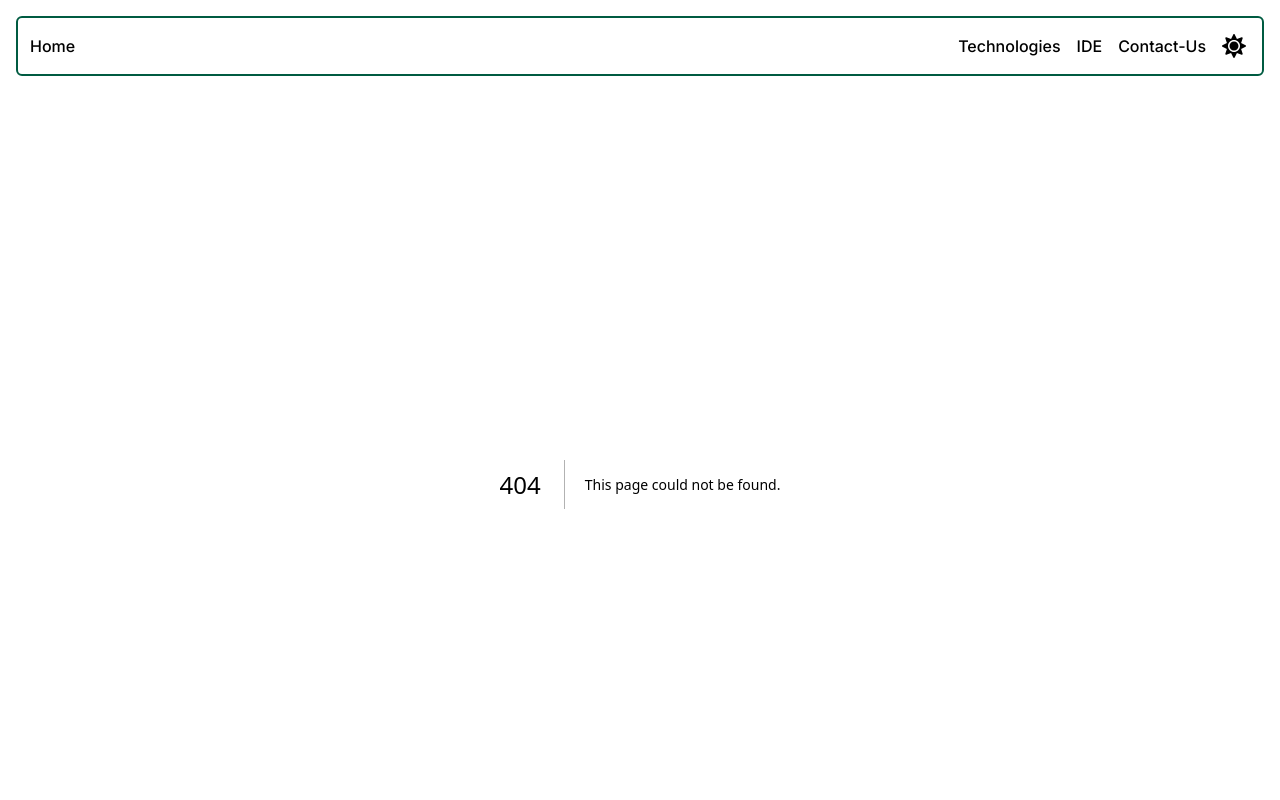
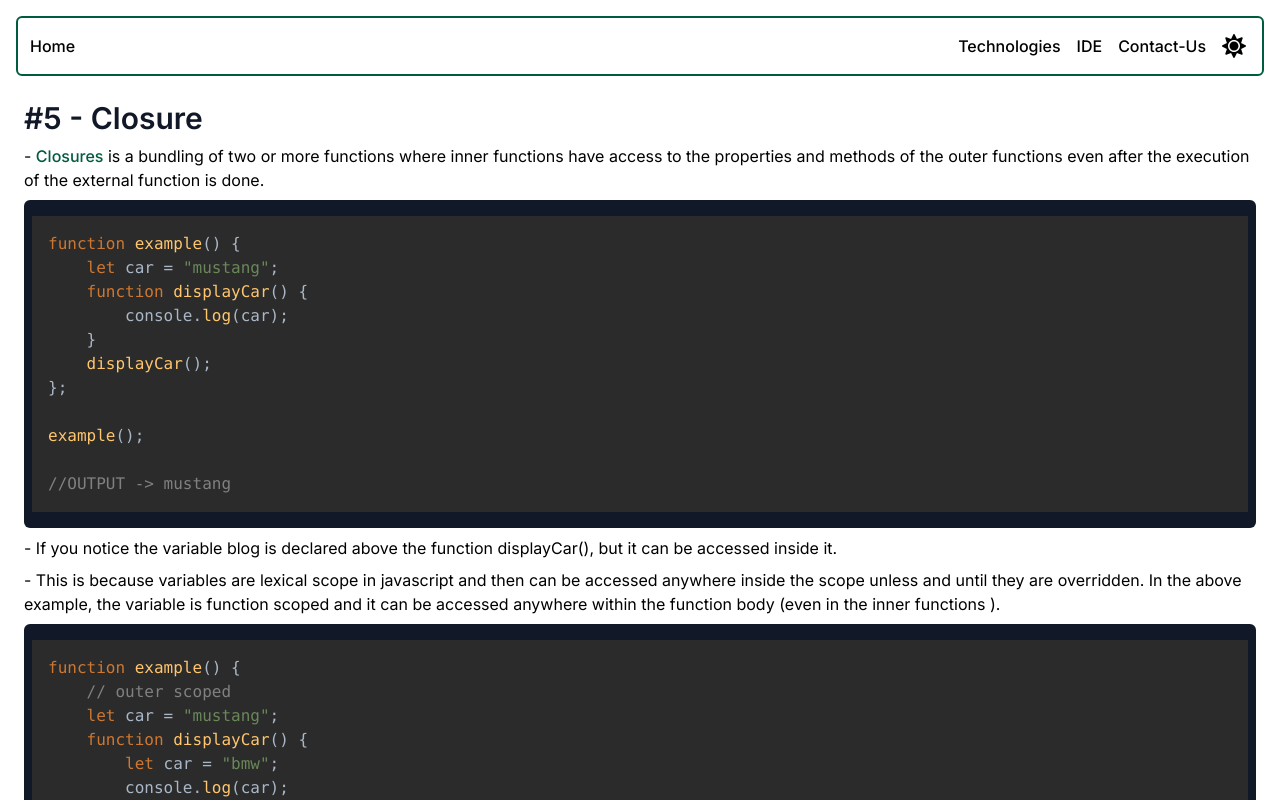
Before and after one commit to Asharalikhan4/JavaScript, a Next.js app in the folder website/: page /closure in a window 1280 px wide. Before the commit this address had no page. Shown: the top 800 px of the page. Built offline with nearby package versions, Linux system fonts and the light colour scheme.

Commit message:
Closure added

```diff
--- /dev/null
+++ b/website/src/app/(routes)/closure/page.tsx
@@ -0,0 +1,47 @@
+import React, { FC } from "react";
+import CustomPage from "@/components/common/CustomPage";
+import Heading from "@/components/common/Heading";
+import CodeDisplay from "@/components/common/CodeDisplay";
+import CustomText from "@/components/common/CustomText";
+import CustomComponent from "@/components/common/CustomComponent";
+
+const page: FC = () => {
+    return (
+        <CustomPage id="closure">
+            <CustomComponent id="closure">
+            <Heading level={2} text="#5 - Closure" />
+            <p>- <CustomText>Closures</CustomText> is a bundling of two or more functions where inner functions have access to the properties and methods of the outer functions even after the execution of the external function is done.</p>
+            <CodeDisplay language="javascript" code={`function example() {
+    let car = "mustang";
+    function displayCar() {
+        console.log(car);
+    }
+    displayCar();
+};
+
+example();
+
+//OUTPUT -> mustang`} />
+            <p>- If you notice the variable blog is declared above the function displayCar(), but it can be accessed inside it.</p>
+            <p>- This is because variables are lexical scope in javascript and then can be accessed anywhere inside the scope unless and until they are overridden. In the above example, the variable is function scoped and it can be accessed anywhere within the function body (even in the inner functions ).</p>
+            <CodeDisplay language="javascript" code={`function example() {
+    // outer scoped
+    let car = "mustang";
+    function displayCar() {
+        let car = "bmw";
+        console.log(car);
+    };
+    displayCar();
+};
+
+example();
+
+// OUTPUT -> bmw`} />
+            <p>- Preference is always given to the nearest declared one. This features makes the closures powerful as even if we return the inner function, it will have access to the variables ( it will be alive ) in the outer scope and perform all the sorts of operations.</p>
+            <p>- Not only variables but can also access all the other properties and methods of the outer function, not just parent but at any level in the scope it is declared.</p>
+            </CustomComponent>
+        </CustomPage>
+    );
+};
+
+export default page;
--- a/website/src/app/(routes)/table-of-contents/page.tsx
+++ b/website/src/app/(routes)/table-of-contents/page.tsx
@@ -191,6 +191,10 @@ const JavaScriptTopics: Topic[] = [
         ]
     },
     {
+        title: "Closure",
+        link: "/closure"
+    },
+    {
         title: "Async JavaScript",
         link: "/async-javascript",
         subtopics: [
```
